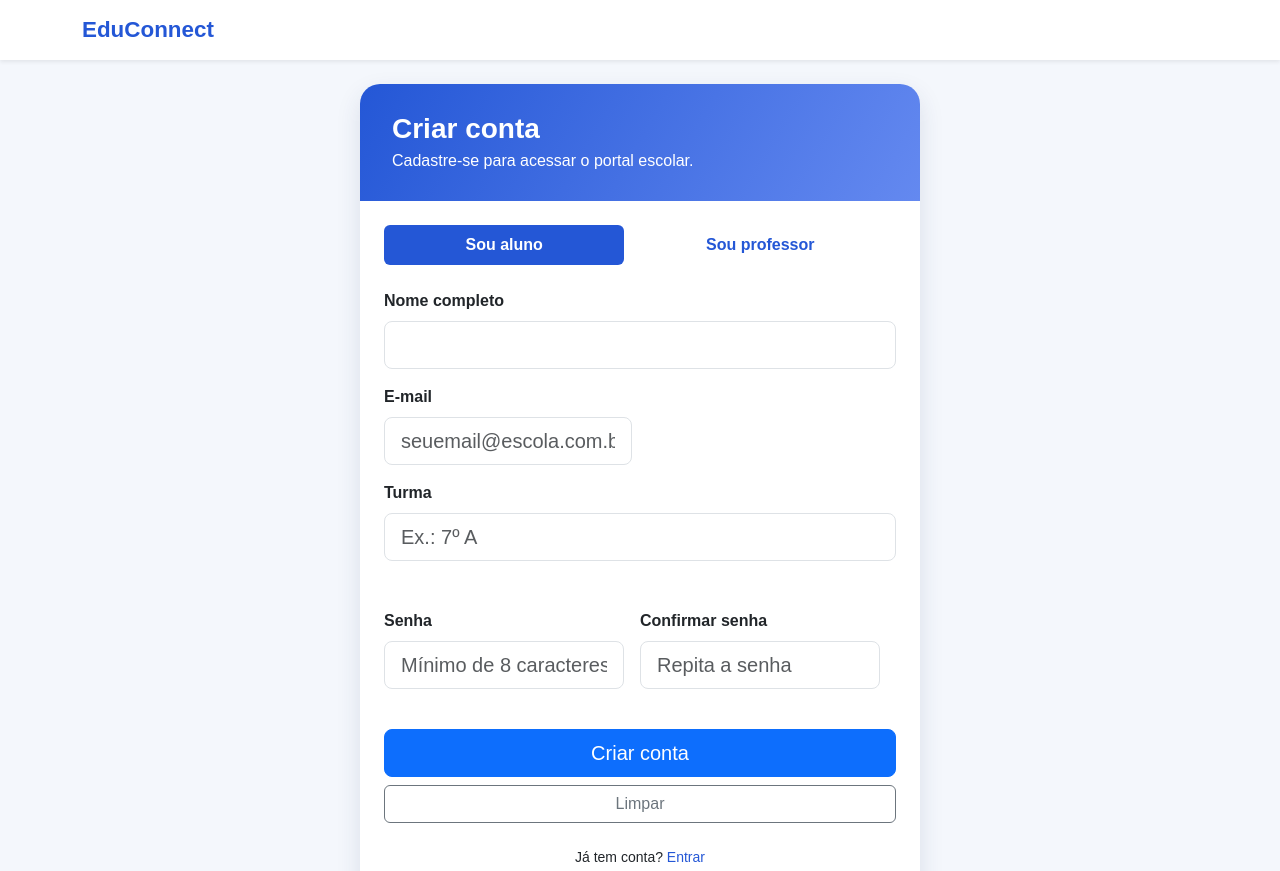
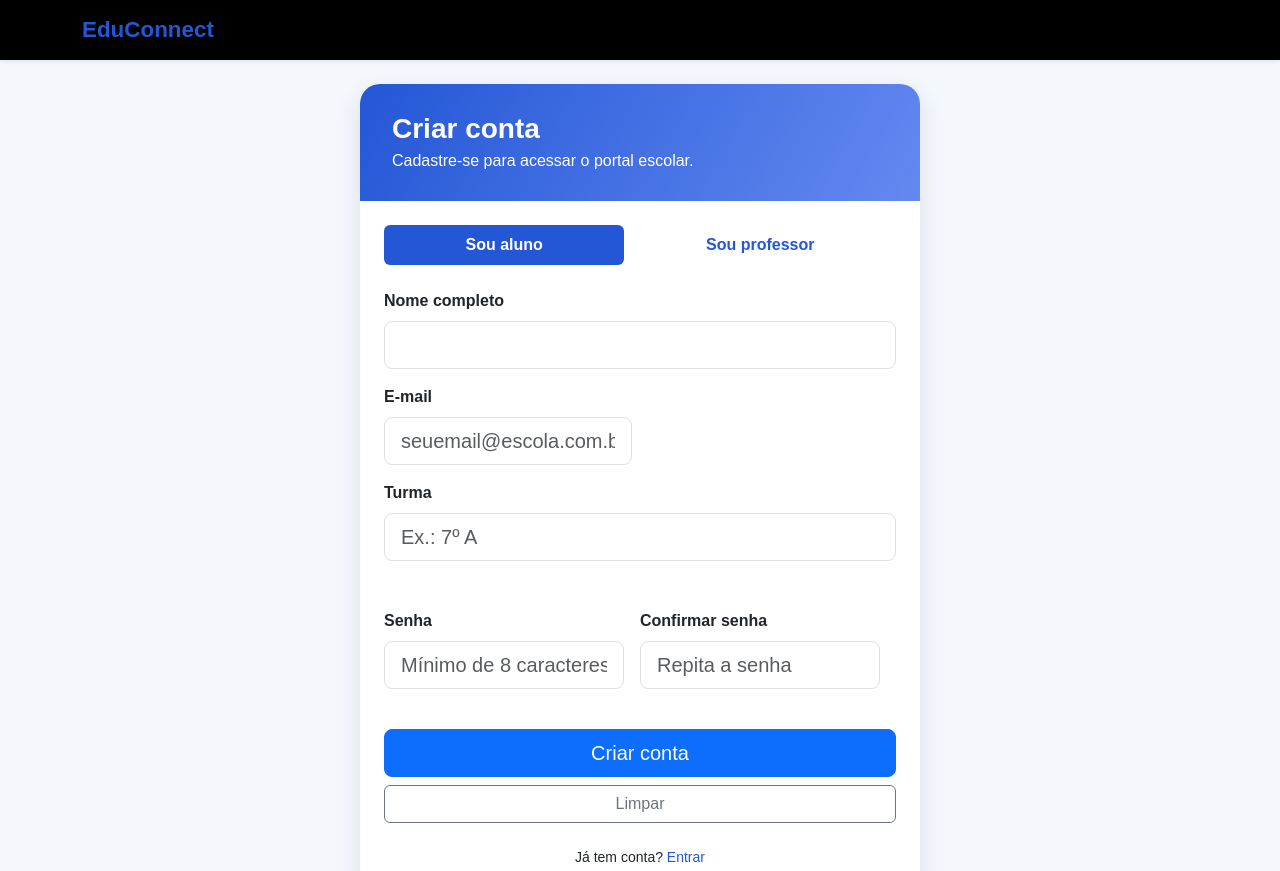
Before and after one commit to GregorioKaue/Site-Escola---Trab.-Nuvem-, a website: page pages/cadastro.html in a window 1280 px wide. Shown: the top 871 px of the page. Drawn offline with nearby package versions, Linux system fonts and the light colour scheme; files whose address does not match are found by name.

Commit message:
Change navbar background color from white to black

```diff
--- a/pages/cadastro.html
+++ b/pages/cadastro.html
@@ -8,7 +8,7 @@
   <style>
     :root { --primary: #2457d6; --bg: #f4f7fc; }
     body { background: var(--bg); font-family: Arial, sans-serif; color: #202b40; }
-    .navbar { background: #fff; }
+    .navbar { background: #000; }
     .brand { color: var(--primary); font-size: 1.4rem; font-weight: 800; }
     .login-wrapper { min-height: calc(100vh - 140px); }
     .login-card { border: 0; border-radius: 20px; box-shadow: 0 10px 25px #243b6520; overflow: hidden; }
```
